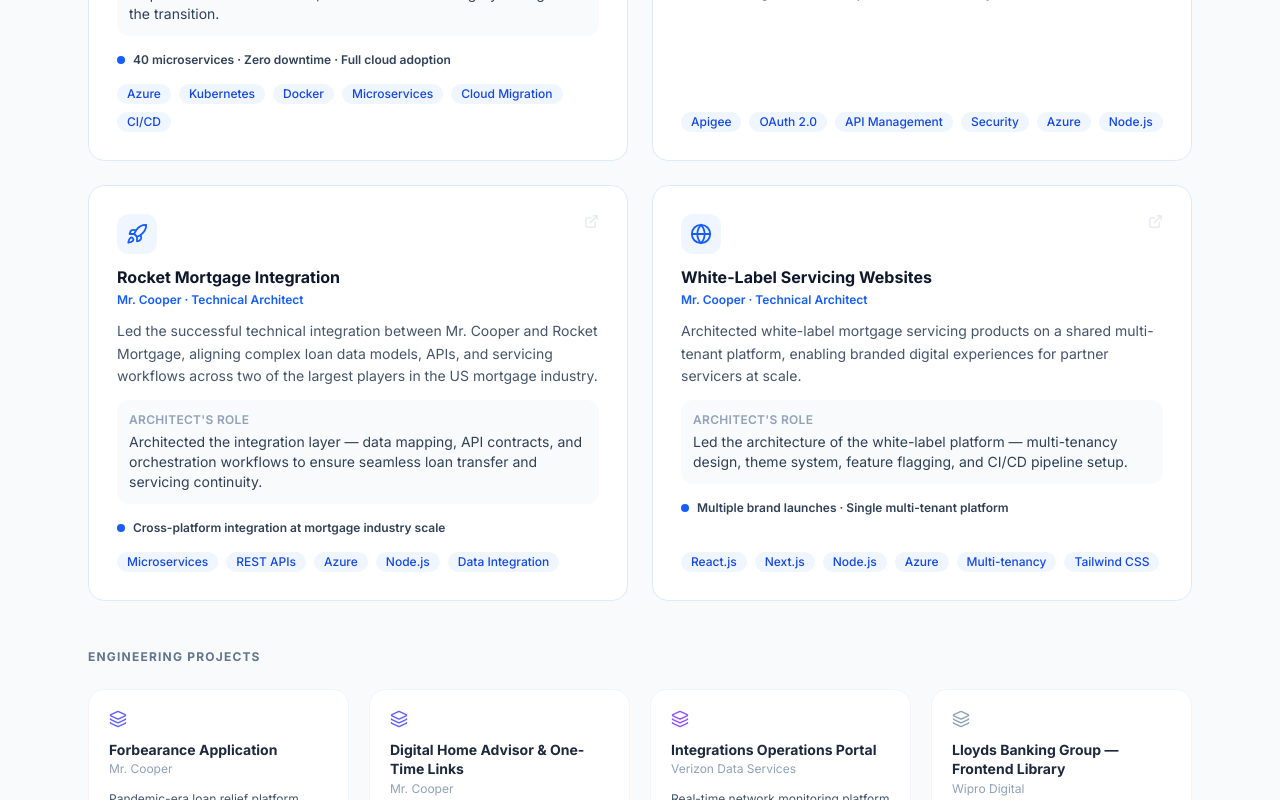
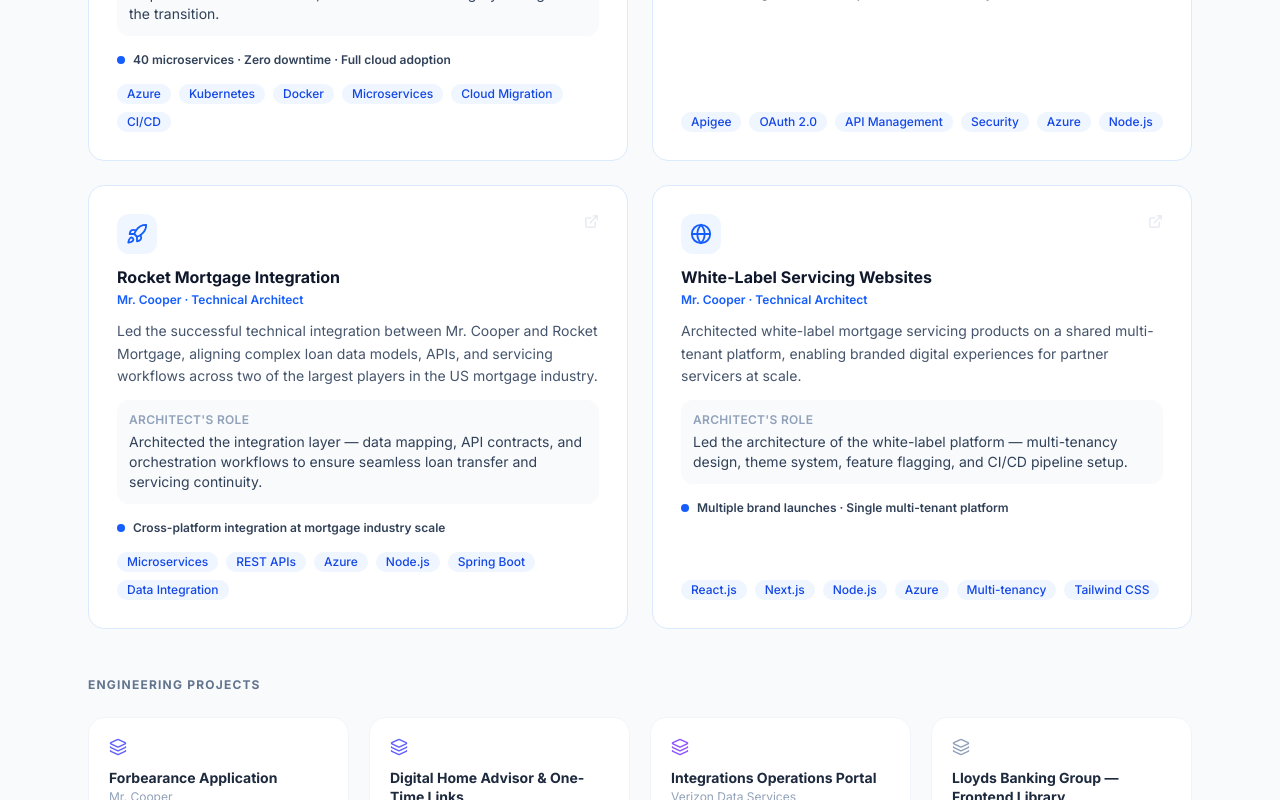
Before and after one commit to vigneshwarsb2411/my-portfolio, a Next.js app: page / in a window 1280 px wide. Shown: the part 5218-6018 px from the top of the page. Built offline with nearby package versions, Linux system fonts and the light colour scheme.

Commit message:
Add Spring Boot

```diff
--- a/components/Projects.tsx
+++ b/components/Projects.tsx
@@ -32,7 +32,7 @@
       "Led the successful technical integration between Mr. Cooper and Rocket Mortgage, aligning complex loan data models, APIs, and servicing workflows across two of the largest players in the US mortgage industry.",
     role: "Architected the integration layer — data mapping, API contracts, and orchestration workflows to ensure seamless loan transfer and servicing continuity.",
     impact: "Cross-platform integration at mortgage industry scale",
-    tech: ["Microservices", "REST APIs", "Azure", "Node.js", "Data Integration"],
+    tech: ["Microservices", "REST APIs", "Azure", "Node.js", "Spring Boot", "Data Integration"],
   },
   {
     icon: <Globe size={22} className="text-blue-600" />,
--- a/components/Skills.tsx
+++ b/components/Skills.tsx
@@ -13,7 +13,7 @@
   },
   {
     category: "Backend",
-    skills: ["Node.js", "Express.js", "Seneca.js", "REST APIs"],
+    skills: ["Node.js", "Express.js", "Seneca.js", "Spring Boot", "REST APIs"],
   },
   {
     category: "Databases",
--- a/public/profile.html
+++ b/public/profile.html
@@ -30,7 +30,7 @@
     header {
       background: #1e3a5f;
       color: #fff;
-      padding: 22px 28px 18px;
+      padding: 14px 24px 12px;
       display: flex;
       align-items: flex-start;
       justify-content: space-between;
@@ -70,13 +70,13 @@
 
     .stats {
       display: flex;
-      gap: 24px;
-      margin-top: 14px;
-      padding-top: 14px;
+      gap: 18px;
+      margin-top: 8px;
+      padding-top: 8px;
       border-top: 1px solid rgba(255,255,255,0.12);
     }
     .stat { text-align: center; }
-    .stat .val { font-size: 14pt; font-weight: 800; color: #60a5fa; }
+    .stat .val { font-size: 12pt; font-weight: 800; color: #60a5fa; }
     .stat .lbl { font-size: 7pt; color: #94a3b8; letter-spacing: 0.04em; text-transform: uppercase; margin-top: 1px; }
 
     /* ── Body columns ─────────────────────────────────────── */
@@ -89,10 +89,10 @@
     aside {
       background: #f8fafc;
       border-right: 1px solid #e2e8f0;
-      padding: 18px 14px;
+      padding: 12px 10px;
     }
 
-    .sidebar-section { margin-bottom: 16px; }
+    .sidebar-section { margin-bottom: 10px; }
     .sidebar-section:last-child { margin-bottom: 0; }
 
     .sidebar-label {
@@ -133,10 +133,10 @@
 
     /* ── Main content ─────────────────────────────────────── */
     main {
-      padding: 18px 22px;
+      padding: 12px 18px;
     }
 
-    section { margin-bottom: 16px; }
+    section { margin-bottom: 12px; }
     section:last-child { margin-bottom: 0; }
 
     .section-label {
@@ -151,7 +151,7 @@
     }
 
     /* Experience */
-    .exp-item { margin-bottom: 11px; }
+    .exp-item { margin-bottom: 7px; }
     .exp-item:last-child { margin-bottom: 0; }
 
     .exp-header {
@@ -216,12 +216,12 @@
     .proj-grid {
       display: grid;
       grid-template-columns: 1fr 1fr;
-      gap: 7px;
+      gap: 5px;
     }
     .proj-item {
       border: 1px solid #e2e8f0;
       border-radius: 6px;
-      padding: 8px 10px;
+      padding: 6px 8px;
     }
     .proj-title {
       font-size: 8.2pt;
@@ -254,7 +254,11 @@
 
     @media print {
       @page { margin: 0; size: A4; }
-      body { print-color-adjust: exact; -webkit-print-color-adjust: exact; }
+      body {
+        print-color-adjust: exact;
+        -webkit-print-color-adjust: exact;
+        zoom: 0.82;
+      }
       .page { width: 100%; }
     }
   </style>
@@ -282,7 +286,6 @@
       <div><a href="mailto:vigneshwar2411@gmail.com">vigneshwar2411@gmail.com</a></div>
       <div><a href="https://www.linkedin.com/in/vsb2411">linkedin.com/in/vsb2411</a></div>
       <div><a href="https://github.com/Vigneshwar2411">github.com/Vigneshwar2411</a></div>
-      <div style="margin-top:6px; color:#60a5fa; font-weight:600;">Open to Architecture Consulting</div>
     </div>
   </header>
 
@@ -319,6 +322,7 @@
           <span class="pill">Node.js</span>
           <span class="pill">Express.js</span>
           <span class="pill">Seneca.js</span>
+          <span class="pill">Spring Boot</span>
           <span class="pill">REST APIs</span>
         </div>
       </div>
@@ -486,6 +490,7 @@
             <div class="proj-company">Mr. Cooper · Technical Architect</div>
             <div class="proj-desc">Architected the integration layer — data mapping, API contracts, and orchestration workflows enabling seamless loan transfer between two of the largest US mortgage platforms.</div>
             <div class="proj-impact">Mortgage industry scale cross-platform integration</div>
+            <div class="tech-row"><span class="tech-tag">Spring Boot</span><span class="tech-tag">REST APIs</span><span class="tech-tag">Node.js</span><span class="tech-tag">Azure</span></div>
           </div>
 
           <div class="proj-item">
```
Also changed, not shown: 1 other file (tests, documents, lock files or other folders).
